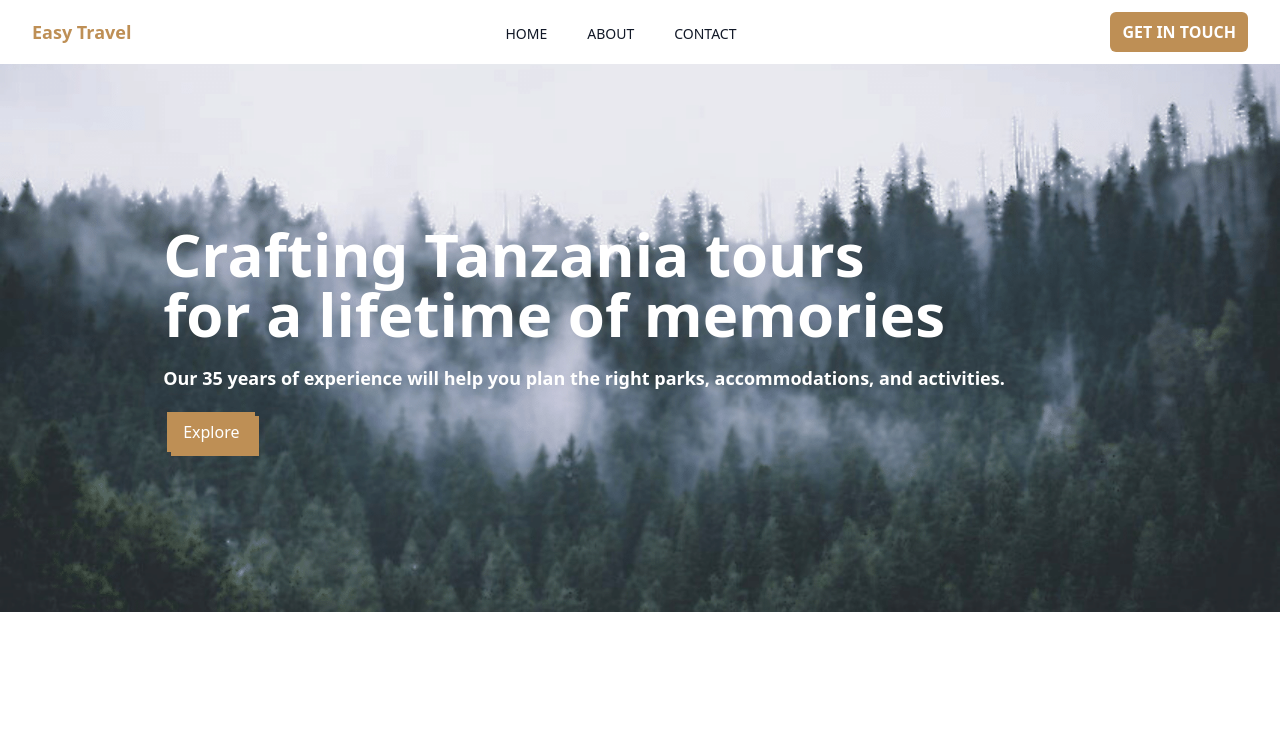
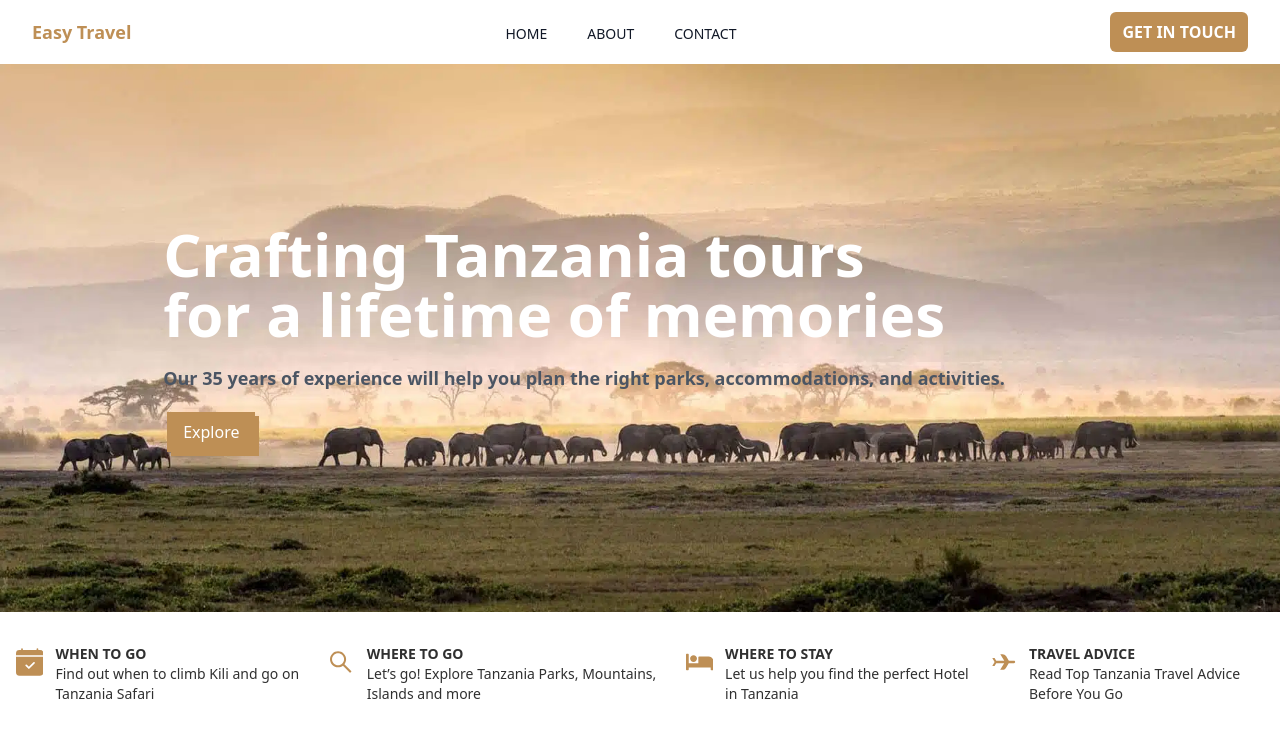
Before and after one commit to abdullah-masud/Easy-Travels-Client, a React (Create React App) app: page / in a window 1280 px wide. Shown: the top 738 px of the page. Built offline with nearby package versions, Linux system fonts and the light colour scheme.

Commit message:
travel option section done

```diff
--- a/package.json
+++ b/package.json
@@ -10,6 +10,7 @@
     "@testing-library/user-event": "^13.5.0",
     "react": "^18.2.0",
     "react-dom": "^18.2.0",
+    "react-icons": "^4.9.0",
     "react-router-dom": "^6.13.0",
     "react-scripts": "5.0.1",
     "web-vitals": "^2.1.4"
--- a/src/Pages/Home/Banner.js
+++ b/src/Pages/Home/Banner.js
@@ -1,6 +1,6 @@
 import React from 'react';
 import { Link } from 'react-router-dom';
-import bgBanner from '../../assets/images/banner.png'
+import bgBanner from '../../assets/images/banner2.jpg'
 import heroImage from '../../assets/images/zebra.jpeg'
 
 const Banner = () => {
@@ -11,7 +11,7 @@ const Banner = () => {
                 <div className='lg:mr-28'>
                     <h1 className="lg:text-6xl lg:w-full w-80 lg:mt-0 mt-3 text-3xl font-bold text-white">Crafting Tanzania tours
                         <br /> for a lifetime of memories</h1>
-                    <p className='my-5 text-lg font-semibold text-white'>Our 35 years of experience will help you plan the right parks, accommodations, and activities.</p>
+                    <p className='my-5 text-lg font-semibold text-gray-600'>Our 35 years of experience will help you plan the right parks, accommodations, and activities.</p>
                     <Link to="/blogs" className="lg:ml-1 relative inline-block px-4 py-2 font-medium group">
                         <span className="absolute inset-0 w-full h-full transition duration-200 ease-out transform translate-x-1 translate-y-1 bg-primary group-hover:-translate-x-0 group-hover:-translate-y-0"></span>
                         <span className="absolute inset-0 w-full h-full bg-primary border-2 border-primary group-hover:bg-primary"></span>
--- a/src/Pages/Home/Home.js
+++ b/src/Pages/Home/Home.js
@@ -1,9 +1,11 @@
 import React from 'react';
 import Banner from './Banner'
+import Options from './Options';
 const Home = () => {
     return (
         <div>
             <Banner />
+            <Options />
         </div>
     );
 };
--- /dev/null
+++ b/src/Pages/Home/Options.js
@@ -0,0 +1,49 @@
+import React from 'react';
+
+import { BsFillCalendarCheckFill } from 'react-icons/bs';
+import { AiOutlineSearch } from 'react-icons/ai';
+import { FaBed } from 'react-icons/fa';
+import { CgAirplane } from 'react-icons/cg';
+
+const Options = () => {
+    return (
+        <div className='mx-auto max-w-7xl gap-2 py-8 lg:flex px-4 '>
+            <div className='flex gap-x-3 lg:mb-0 mb-4 '>
+                <BsFillCalendarCheckFill className='text-primary text-4xl' />
+                <div>
+                    <h2 className='text-sm font-semibold'>WHEN TO GO</h2>
+                    <h2 className='text-sm'>Find out when to climb Kili and go on Tanzania Safari</h2>
+                </div>
+            </div>
+            <div className='flex   gap-x-3 lg:mb-0 mb-4 '>
+                <AiOutlineSearch className='text-primary text-4xl' />
+                <div>
+                    <h2 className='text-sm font-semibold'>WHERE TO GO</h2>
+                    <h2 className='text-sm'>Let’s go! Explore Tanzania Parks, Mountains, Islands and more
+                    </h2>
+                </div>
+            </div>
+            <div className='flex   gap-x-3 lg:mb-0 mb-4 '>
+                <FaBed className='text-primary text-4xl' />
+                <div>
+                    <h2 className='text-sm font-semibold'>WHERE TO STAY</h2>
+                    <h2 className='text-sm'>Let us help you find the perfect Hotel in Tanzania</h2>
+                </div>
+            </div>
+            <div className='flex   gap-x-3  lg:ml-3'>
+                <CgAirplane className='text-primary text-4xl' />
+                <div>
+                    <h2 className='text-sm font-semibold'>TRAVEL ADVICE</h2>
+                    <h2 className='text-sm'>Read Top Tanzania Travel Advice Before You Go</h2>
+                </div>
+            </div>
+
+
+
+
+
+        </div>
+    );
+};
+
+export default Options;
--- a/src/Routes/Routes.js
+++ b/src/Routes/Routes.js
@@ -1,6 +1,6 @@
 import { createBrowserRouter } from "react-router-dom";
 import Main from "../Layout/Main";
-import Home from "../Pages/Home/Banner";
+import Home from "../Pages/Home/Home";
 import Contact from "../Pages/Contact/Contact";
 import About from "../Pages/About/About";
 
```
Also changed, not shown: src/assets/images/banner2.jpg, 1 other file (tests, documents, lock files or other folders).
